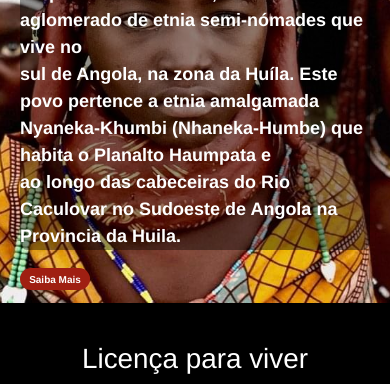
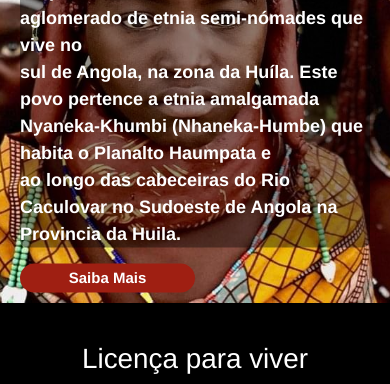
Before and after one commit to SdneyFernandes/Projecto1, a website: page index.html in a window 390 px wide. Shown: the part 406-790 px from the top of the page. Drawn offline with nearby package versions, Linux system fonts and the light colour scheme.

Commit message:
secção about

```diff
--- a/src/styles/experiencias.scss
+++ b/src/styles/experiencias.scss
@@ -29,7 +29,7 @@
 
     @media screen and (max-width: 765px) {
         font-size: 13px;
-        width: 100%;
+
 
 
     }
--- a/src/styles/sobre.scss
+++ b/src/styles/sobre.scss
@@ -90,8 +90,8 @@
             @include estilo-botão;
 
             @media screen and  (max-width: 765px) {
-            width:35%;
-            font-size:12px;
+            width:50%;
+            font-size:15px;
             }
         }
 
```
Also changed, not shown: dist/css/experiencias.css, dist/css/main.css, dist/css/sobre.css.
